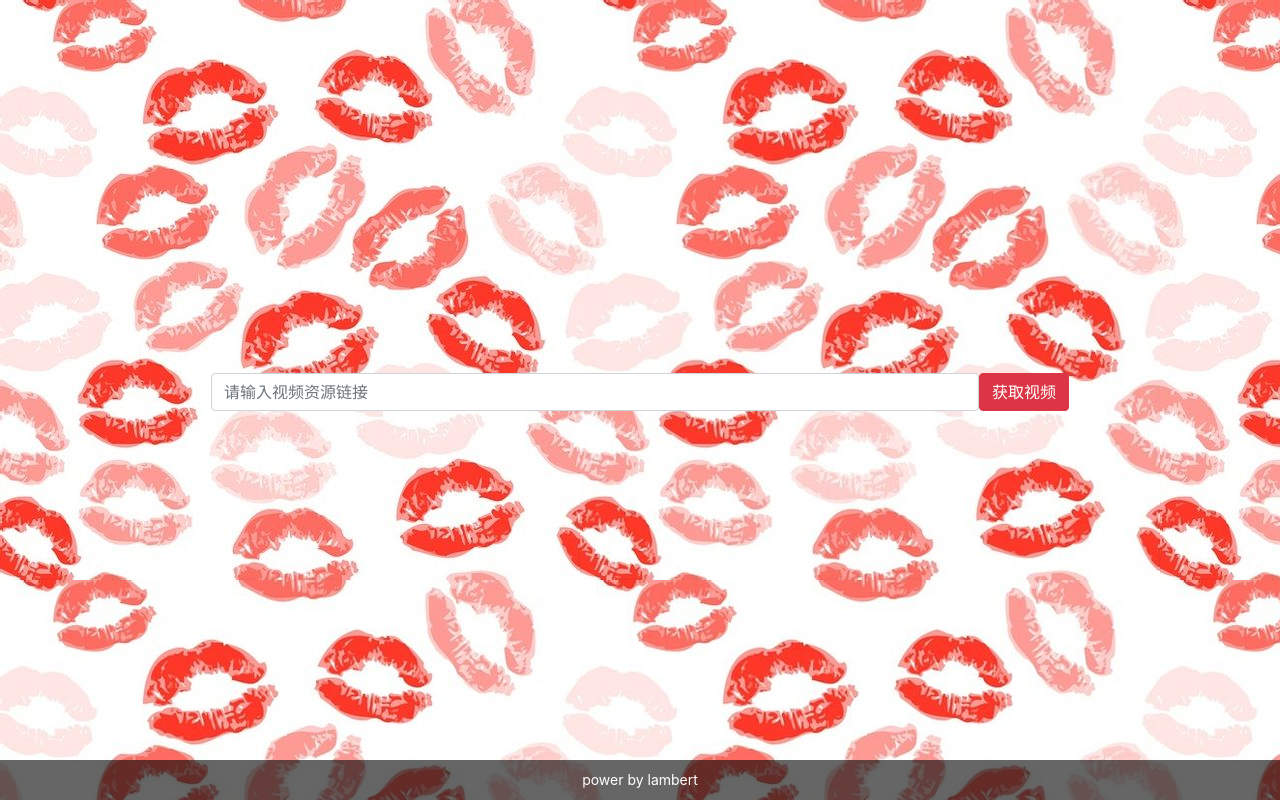
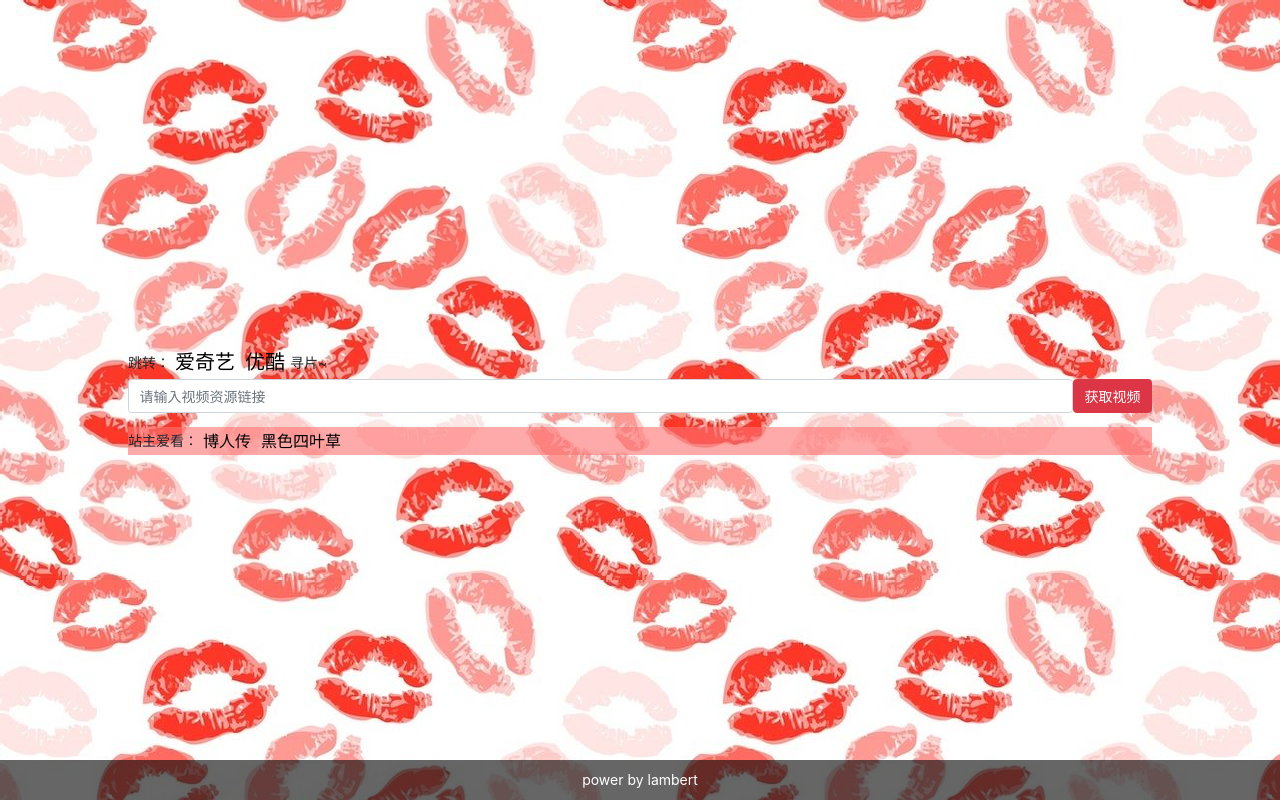
Before and after one commit to lambertlt/videos, a plain HTML site: page index.html in a window 1280 px wide. Drawn offline with nearby package versions, Linux system fonts and the light colour scheme.

Commit message:
like list

```diff
--- a/index.html
+++ b/index.html
@@ -29,15 +29,98 @@
     }())
   </script>
   <style>
+    html {
+      font-size: 14px;
+    }
+
     * {
       margin: 0;
       padding: 0;
       outline: none;
     }
 
+    li {
+      list-style: none;
+    }
+
+    #pages {
+      width: 100%;
+      min-height: 100vh;
+      display: flex;
+      justify-content: center;
+      flex-direction: column;
+      align-items: center;
+      background: url(./mouse.jpg);
+    }
+
+    .form-group {
+      width: 80%;
+      display: flex;
+      justify-content: center;
+    }
+
+    .form-control {
+      flex: 3
+    }
+
     iframe {
       width: 100%;
       height: 100vh;
+    }
+
+    .jump {
+      width: 80%;
+      display: flex;
+      align-items: center;
+    }
+
+    .jump ul {
+      display: flex;
+      justify-content: flex-start;
+      align-items: center;
+      flex-wrap: wrap;
+      margin-bottom: 0;
+    }
+
+    .jump ul li {
+      padding: 2px 5px;
+    }
+
+    .jump ul li a {
+      color: black;
+      font-size: 20px;
+    }
+
+    .jump ul li a:hover {
+      color: rgb(22, 132, 223);
+    }
+
+    .nav {
+      width: 80%;
+      background: rgba(255, 114, 114, 0.6);
+      display: flex;
+      align-items: center;
+    }
+
+    .nav ul {
+      display: flex;
+      justify-content: flex-start;
+      align-items: center;
+      flex-wrap: wrap;
+      margin-bottom: 0;
+    }
+
+    .nav ul li {
+      padding: 2px 5px;
+    }
+
+    .nav ul li a {
+      color: black;
+      font-size: 16px;
+    }
+
+    .nav ul li a:hover {
+      color: rgb(22, 132, 223);
     }
 
     .footer {
@@ -51,34 +134,30 @@
       justify-content: center;
       background: rgba(0, 0, 0, 0.6);
     }
-
-    #pages {
-      width: 100%;
-      min-height: 100vh;
-      display: flex;
-      justify-content: center;
-      flex-direction: column;
-      align-items: center;
-      background: url(./mouse.jpg);
-    }
-
-    .form-group {
-      width: 100%;
-      display: flex;
-      justify-content: center;
-    }
-
-    .form-control {
-      width: 60%;
-    }
   </style>
 </head>
 
-<body>
+<body ontouchstart>
   <div id="pages">
+    <div class="jump">
+      <ul>
+        跳转：
+        <li><a href="https://www.iqiyi.com/" target="_blank">爱奇艺</a></li>
+        <li><a href="https://www.youku.com/" target="_blank">优酷</a></li>
+        寻片~
+      </ul>
+    </div>
     <div v-if="!videoUrl" class="form-group">
       <input class="form-control" type="text" placeholder="请输入视频资源链接" v-model="url" />
       <button class="btn btn-danger" @click="getVideoUrl()">获取视频</button>
+    </div>
+    <div class="nav">
+      <ul>
+        站主爱看：
+        <template v-for="(item, index) in siteList">
+          <li><a :href="item.url" target="_blank" :key="index">{{item.name}}</a></li>
+        </template>
+      </ul>
     </div>
     <iframe v-if="videoUrl" id="iframe" :src="`https://z1.m1907.cn/?jx=${videoUrl}`" allowtransparency="true"
       frameborder="0" scrolling="no" allowfullscreen="true" allowtransparency="true"></iframe>
@@ -86,12 +165,20 @@
   </div>
 
   <script type="text/javascript">
+    var baseUrl = "https://z1.m1907.cn/?jx="
     var vm = new Vue({
       el: '#pages',
       data() {
         return {
           url: '',
-          videoUrl: ''
+          videoUrl: '',
+          siteList: [{
+            name: "博人传",
+            url: baseUrl + "https://www.iqiyi.com/v_19ryhexwic.html"
+          }, {
+            name: "黑色四叶草",
+            url: baseUrl + "https://www.iqiyi.com/v_19rrdzingg.html"
+          }]
         }
       },
       methods: {
```
